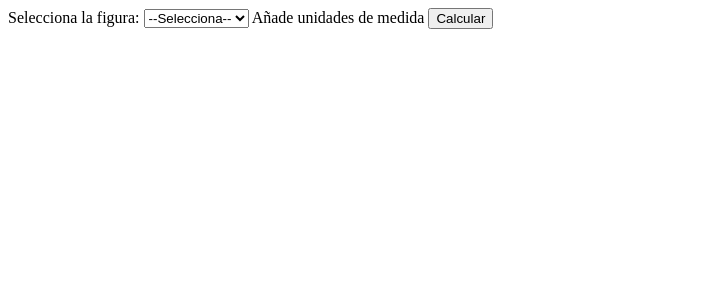
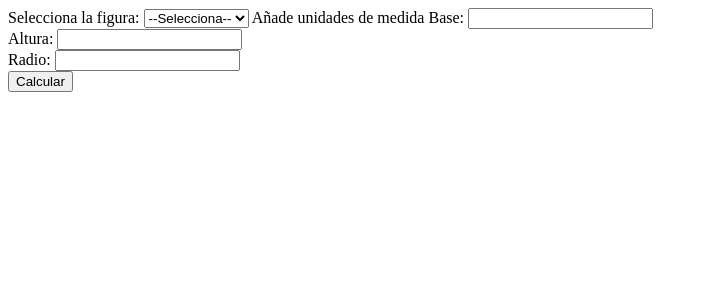
Before and after one commit to magegr/Des_Web_Servidor, a PHP site: page /AP1-4.php in a window 1280 px wide. Shown: the top 300 px of the page, without its empty margins (0-708 px from the left). Run offline with PHP 8.4, Linux system fonts and the light colour scheme.

Commit message:
Exercise 4 fixed 3

```diff
--- a/Bloque_1/Refuerzo/Actividades/AP1-4/AP1-4.php
+++ b/Bloque_1/Refuerzo/Actividades/AP1-4/AP1-4.php
@@ -13,6 +13,12 @@
             <option value="circulo">Círculo</option>
         </select>
         <label for="figura">Añade unidades de medida</label>
+        <label>Base:</label>
+        <input type="number" name="base"><br>
+        <label>Altura:</label>
+        <input type="number" name="altura"><br>
+        <label>Radio:</label>
+        <input type="number" name="radio"><br>
         <input type="submit" value="Calcular">
     </form>
 </body>
```
